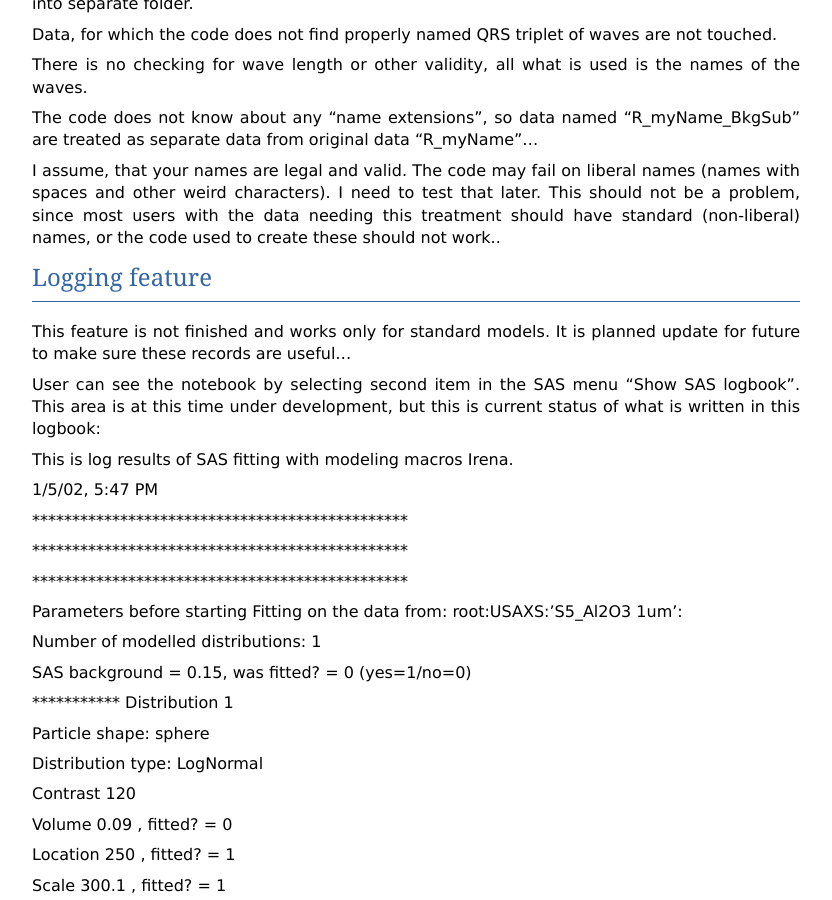
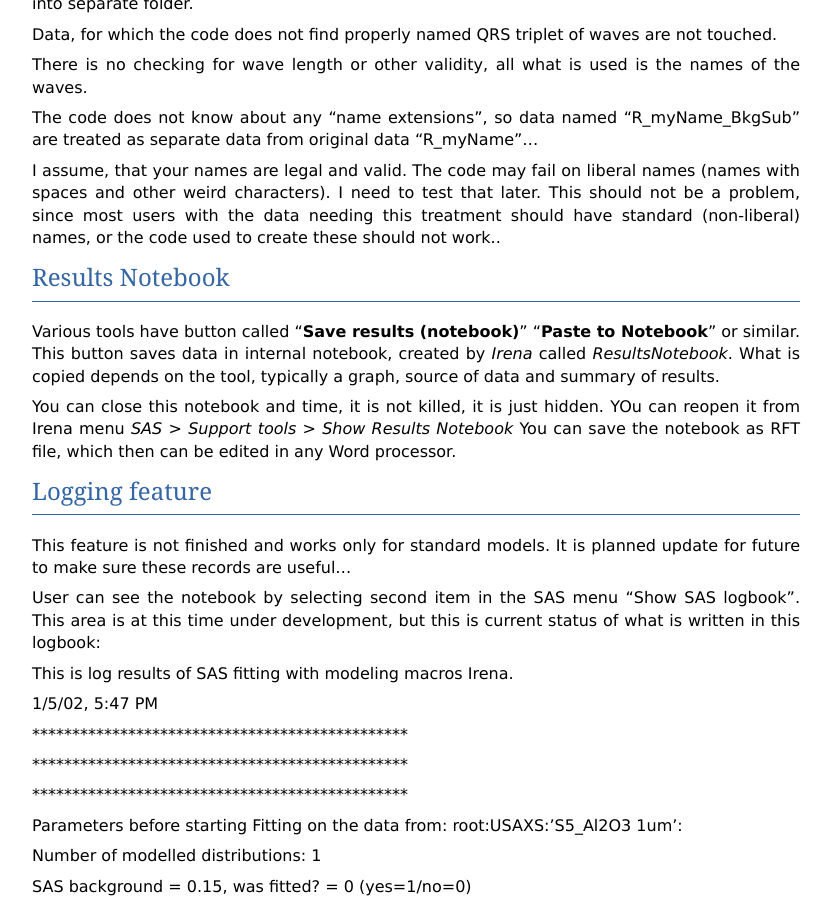
Before and after one commit to jilavsky/SAXS_IgorCodeDocs, a Sphinx documentation site: the page built from docs/source/Irena/OtherTools.rst, in a window 1280 px wide and 900 px high, scrolled down 2669 px. Shown: the whole window, without its empty margins (48-880 px from the left). Built offline with Sphinx 7.4.7, drawn with Linux system fonts in a browser that asks for light colours.

Commit message:
Link to results notebook
And link it to new tool for reference.

```diff
--- a/docs/source/Irena/AnisotropyAnalysis.rst
+++ b/docs/source/Irena/AnisotropyAnalysis.rst
@@ -22,14 +22,14 @@
    :align: center
    :height: 480px
 
-In the top part are :ref:`standard data selection tools <DataSelection>` . Data can be selected using standard Irena selection system. You can use Nika generated pair of r_dataName and az_dataname (uncertainty wave is optional) when checkbox "Nika Az data" is checked or arbitrary named data if it is unchecked. Note, that you MUST provide data with intensity vs azimuthal angle - in degrees. Select data and push “\ **Graph data**\ ”  button. Graph fo data is generated:
+In the top part are :ref:`standard data selection tools <DataSelection>` . Data can be selected using standard Irena selection system. You can use Nika generated pair of r_dataName and az_dataName (uncertainty wave is optional) when checkbox "Nika Az data" is checked or arbitrary named data if it is unchecked. Note, that you MUST provide data for azimuthal angle **in degrees**. Select data and push “\ **Graph data**\ ”  button. Graph of data is generated:
 
 .. image:: media/AnisotropySys2.jpg
    :align: center
    :width: 580px
 
 
-Select the peak area with cursors - set cursors below half intensity point on each side of the peak. Select suitable Peak profile shape (Gauss or Lorenzian) and push button "Fit Peak". Code will run through complete analysis and fill the table with results:
+Select the peak area with cursors - set cursors below half intensity point on each side of the peak. The maximum peak must be reasonably far from 0/360 degrees. In other words, you cannot have the peak split *exactly* by 0/360 degrees value. Internally data are extended to either side, if needed, so you can be relatively close to 0 or 360, but you need to have enough of the peak in view to get reasonable peak position fit. Select suitable Peak profile shape (Gauss or Lorenzian) and push button "Fit Peak". Code will run through complete analysis and fill the table with results:
 
 .. image:: media/AnisotropySys3.jpg
    :align: center
@@ -37,6 +37,6 @@
 
 Results are in the table as well as in the graph itself.
 
-Button “\ **Save results (notebook)**\ ”  will save results with graph in Irena Results Notebook. You can save this notebook as rtf file and use it in any word processor.
+Button “\ **Save results (notebook)**\ ”  :ref:`Results notebook <ResultsNotebook>` will save results with graph in Irena Results Notebook. You can save this notebook as rtf file and use it in any word processor.
 
 There are no other data to save or export and this tool cannot be scripted for now. Other tools and options can be added in this tool, if you know about any, let me know.
--- a/docs/source/Irena/OtherTools.rst
+++ b/docs/source/Irena/OtherTools.rst
@@ -58,6 +58,14 @@
 The code does not know about any “name extensions”, so data named “R\_myName\_BkgSub” are treated as separate data from original data “R\_myName”…
 
 I assume, that your names are legal and valid. The code may fail on liberal names (names with spaces and other weird characters). I need to test that later. This should not be a problem, since most users with the data needing this treatment should have standard (non-liberal) names, or the code used to create these should not work..
+
+.. _ResultsNotebook:
+
+Results Notebook
+----------------
+Various tools have button called “\ **Save results (notebook)**\ ” “\ **Paste to Notebook**\ ” or similar. This button saves data in internal notebook, created by *Irena* called *ResultsNotebook*.  What is copied depends on the tool, typically a graph, source of data and summary of results.
+
+You can close this notebook and time, it is not killed, it is just hidden. YOu can reopen it from Irena menu *SAS* > *Support tools* > *Show Results Notebook*  You can save the notebook as RFT file, which then can be edited in any Word processor.
 
 
 Logging feature
```
